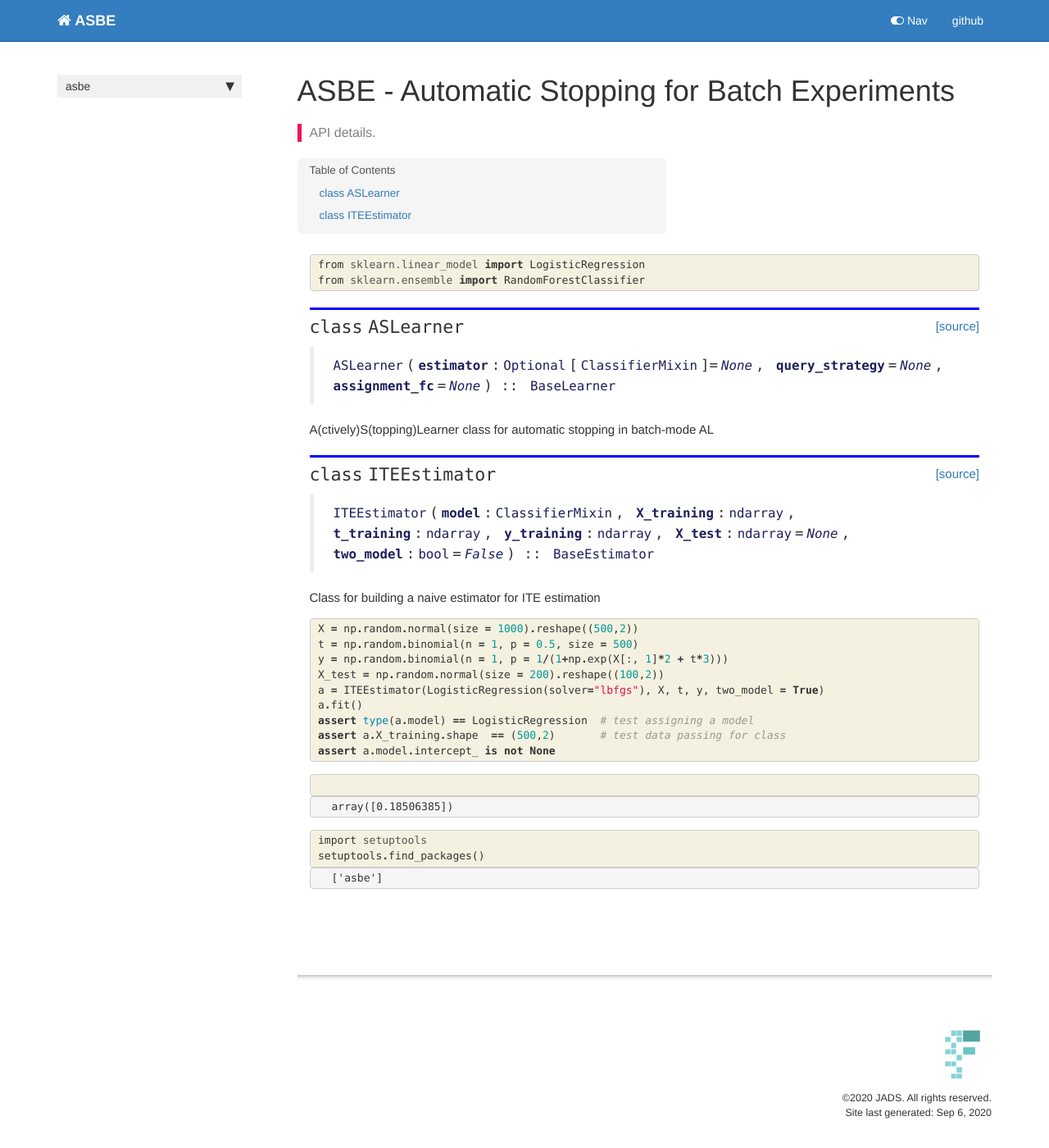
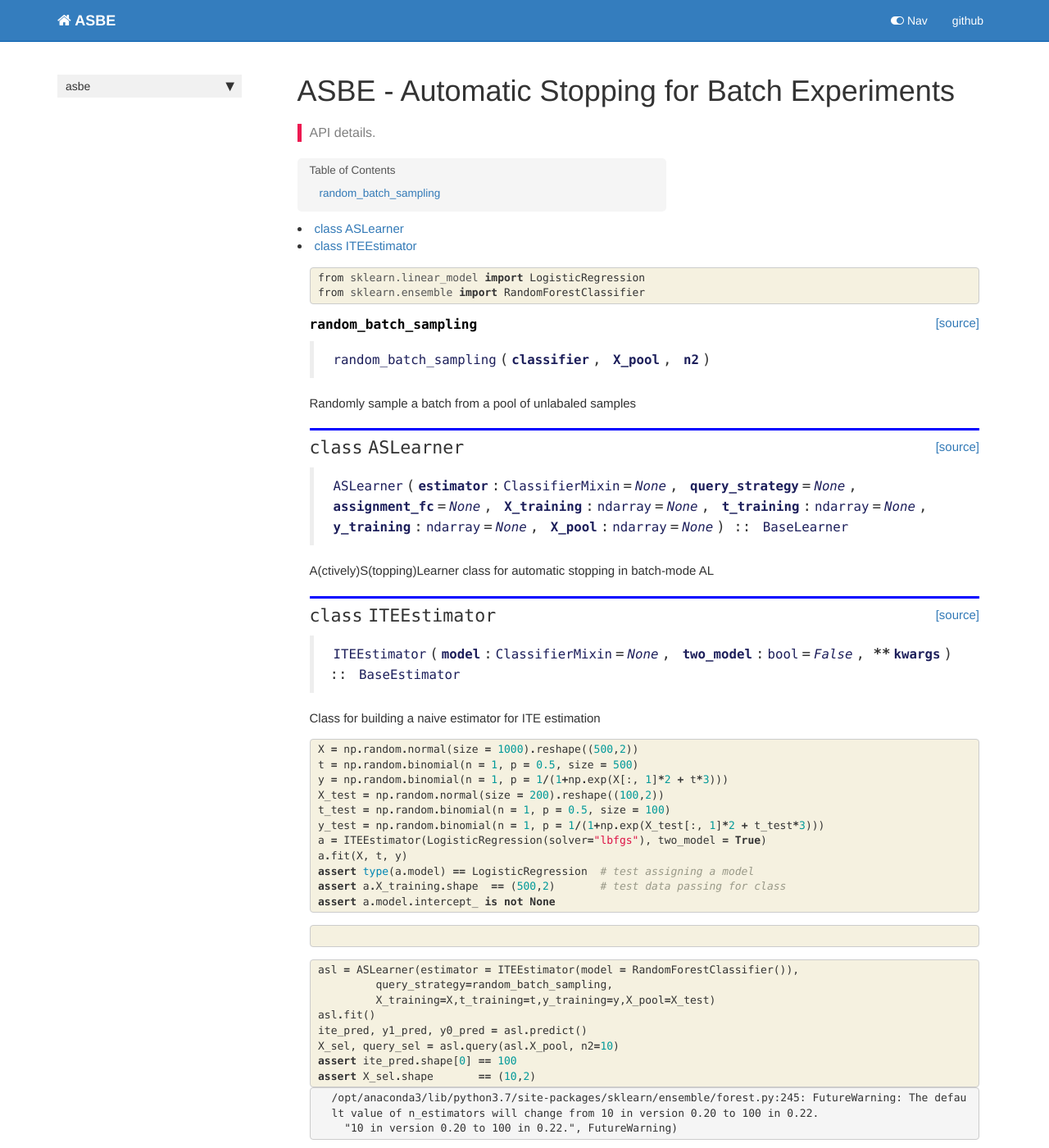
Before and after one commit to puhazoli/asbe, a Jekyll site: the page built from docs/core.html, in a window 1280 px wide and 1400 px high. Shown: the whole window at 82% size. Built offline with Jekyll 4.4.1, drawn with Linux system fonts in a browser that asks for light colours; nearby versions of some CDN libraries; comment, search, counter and statistics services are not loaded.

Commit message:
updated documentation

```diff
--- a/docs/core.html
+++ b/docs/core.html
@@ -72,7 +72,32 @@ nb_path: "00_core.ipynb"
 
 
 <div class="output_markdown rendered_html output_subarea ">
-<h2 id="ASLearner" class="doc_header"><code>class</code> <code>ASLearner</code><a href="https://github.com/puhazoli/asbe/tree/master/asbe/core.py#L14" class="source_link" style="float:right">[source]</a></h2><blockquote><p><code>ASLearner</code>(<strong><code>estimator</code></strong>:<code>Optional</code>[<code>ClassifierMixin</code>]=<em><code>None</code></em>, <strong><code>query_strategy</code></strong>=<em><code>None</code></em>, <strong><code>assignment_fc</code></strong>=<em><code>None</code></em>) :: <code>BaseLearner</code></p>
+<h4 id="random_batch_sampling" class="doc_header"><code>random_batch_sampling</code><a href="https://github.com/puhazoli/asbe/tree/master/asbe/core.py#L13" class="source_link" style="float:right">[source]</a></h4><blockquote><p><code>random_batch_sampling</code>(<strong><code>classifier</code></strong>, <strong><code>X_pool</code></strong>, <strong><code>n2</code></strong>)</p>
+</blockquote>
+<p>Randomly sample a batch from a pool of unlabaled samples</p>
+
+</div>
+
+</div>
+
+</div>
+</div>
+
+</div>
+    {% endraw %}
+
+    {% raw %}
+
+<div class="cell border-box-sizing code_cell rendered">
+
+<div class="output_wrapper">
+<div class="output">
+
+<div class="output_area">
+
+
+<div class="output_markdown rendered_html output_subarea ">
+<h2 id="ASLearner" class="doc_header"><code>class</code> <code>ASLearner</code><a href="https://github.com/puhazoli/asbe/tree/master/asbe/core.py#L20" class="source_link" style="float:right">[source]</a></h2><blockquote><p><code>ASLearner</code>(<strong><code>estimator</code></strong>:<code>ClassifierMixin</code>=<em><code>None</code></em>, <strong><code>query_strategy</code></strong>=<em><code>None</code></em>, <strong><code>assignment_fc</code></strong>=<em><code>None</code></em>, <strong><code>X_training</code></strong>:<code>ndarray</code>=<em><code>None</code></em>, <strong><code>t_training</code></strong>:<code>ndarray</code>=<em><code>None</code></em>, <strong><code>y_training</code></strong>:<code>ndarray</code>=<em><code>None</code></em>, <strong><code>X_pool</code></strong>:<code>ndarray</code>=<em><code>None</code></em>) :: <code>BaseLearner</code></p>
 </blockquote>
 <p>A(ctively)S(topping)Learner class for automatic stopping in batch-mode AL</p>
 
@@ -104,7 +129,7 @@ nb_path: "00_core.ipynb"
 
 
 <div class="output_markdown rendered_html output_subarea ">
-<h2 id="ITEEstimator" class="doc_header"><code>class</code> <code>ITEEstimator</code><a href="https://github.com/puhazoli/asbe/tree/master/asbe/core.py#L29" class="source_link" style="float:right">[source]</a></h2><blockquote><p><code>ITEEstimator</code>(<strong><code>model</code></strong>:<code>ClassifierMixin</code>, <strong><code>X_training</code></strong>:<code>ndarray</code>, <strong><code>t_training</code></strong>:<code>ndarray</code>, <strong><code>y_training</code></strong>:<code>ndarray</code>, <strong><code>X_test</code></strong>:<code>ndarray</code>=<em><code>None</code></em>, <strong><code>two_model</code></strong>:<code>bool</code>=<em><code>False</code></em>) :: <code>BaseEstimator</code></p>
+<h2 id="ITEEstimator" class="doc_header"><code>class</code> <code>ITEEstimator</code><a href="https://github.com/puhazoli/asbe/tree/master/asbe/core.py#L67" class="source_link" style="float:right">[source]</a></h2><blockquote><p><code>ITEEstimator</code>(<strong><code>model</code></strong>:<code>ClassifierMixin</code>=<em><code>None</code></em>, <strong><code>two_model</code></strong>:<code>bool</code>=<em><code>False</code></em>, <strong>**<code>kwargs</code></strong>) :: <code>BaseEstimator</code></p>
 </blockquote>
 <p>Class for building a naive estimator for ITE estimation</p>
 
@@ -129,8 +154,10 @@ nb_path: "00_core.ipynb"
 <span class="n">t</span> <span class="o">=</span> <span class="n">np</span><span class="o">.</span><span class="n">random</span><span class="o">.</span><span class="n">binomial</span><span class="p">(</span><span class="n">n</span> <span class="o">=</span> <span class="mi">1</span><span class="p">,</span> <span class="n">p</span> <span class="o">=</span> <span class="mf">0.5</span><span class="p">,</span> <span class="n">size</span> <span class="o">=</span> <span class="mi">500</span><span class="p">)</span>
 <span class="n">y</span> <span class="o">=</span> <span class="n">np</span><span class="o">.</span><span class="n">random</span><span class="o">.</span><span class="n">binomial</span><span class="p">(</span><span class="n">n</span> <span class="o">=</span> <span class="mi">1</span><span class="p">,</span> <span class="n">p</span> <span class="o">=</span> <span class="mi">1</span><span class="o">/</span><span class="p">(</span><span class="mi">1</span><span class="o">+</span><span class="n">np</span><span class="o">.</span><span class="n">exp</span><span class="p">(</span><span class="n">X</span><span class="p">[:,</span> <span class="mi">1</span><span class="p">]</span><span class="o">*</span><span class="mi">2</span> <span class="o">+</span> <span class="n">t</span><span class="o">*</span><span class="mi">3</span><span class="p">)))</span>
 <span class="n">X_test</span> <span class="o">=</span> <span class="n">np</span><span class="o">.</span><span class="n">random</span><span class="o">.</span><span class="n">normal</span><span class="p">(</span><span class="n">size</span> <span class="o">=</span> <span class="mi">200</span><span class="p">)</span><span class="o">.</span><span class="n">reshape</span><span class="p">((</span><span class="mi">100</span><span class="p">,</span><span class="mi">2</span><span class="p">))</span>
-<span class="n">a</span> <span class="o">=</span> <span class="n">ITEEstimator</span><span class="p">(</span><span class="n">LogisticRegression</span><span class="p">(</span><span class="n">solver</span><span class="o">=</span><span class="s2">&quot;lbfgs&quot;</span><span class="p">),</span> <span class="n">X</span><span class="p">,</span> <span class="n">t</span><span class="p">,</span> <span class="n">y</span><span class="p">,</span> <span class="n">two_model</span> <span class="o">=</span> <span class="kc">True</span><span class="p">)</span>
-<span class="n">a</span><span class="o">.</span><span class="n">fit</span><span class="p">()</span>
+<span class="n">t_test</span> <span class="o">=</span> <span class="n">np</span><span class="o">.</span><span class="n">random</span><span class="o">.</span><span class="n">binomial</span><span class="p">(</span><span class="n">n</span> <span class="o">=</span> <span class="mi">1</span><span class="p">,</span> <span class="n">p</span> <span class="o">=</span> <span class="mf">0.5</span><span class="p">,</span> <span class="n">size</span> <span class="o">=</span> <span class="mi">100</span><span class="p">)</span>
+<span class="n">y_test</span> <span class="o">=</span> <span class="n">np</span><span class="o">.</span><span class="n">random</span><span class="o">.</span><span class="n">binomial</span><span class="p">(</span><span class="n">n</span> <span class="o">=</span> <span class="mi">1</span><span class="p">,</span> <span class="n">p</span> <span class="o">=</span> <span class="mi">1</span><span class="o">/</span><span class="p">(</span><span class="mi">1</span><span class="o">+</span><span class="n">np</span><span class="o">.</span><span class="n">exp</span><span class="p">(</span><span class="n">X_test</span><span class="p">[:,</span> <span class="mi">1</span><span class="p">]</span><span class="o">*</span><span class="mi">2</span> <span class="o">+</span> <span class="n">t_test</span><span class="o">*</span><span class="mi">3</span><span class="p">)))</span>
+<span class="n">a</span> <span class="o">=</span> <span class="n">ITEEstimator</span><span class="p">(</span><span class="n">LogisticRegression</span><span class="p">(</span><span class="n">solver</span><span class="o">=</span><span class="s2">&quot;lbfgs&quot;</span><span class="p">),</span> <span class="n">two_model</span> <span class="o">=</span> <span class="kc">True</span><span class="p">)</span>
+<span class="n">a</span><span class="o">.</span><span class="n">fit</span><span class="p">(</span><span class="n">X</span><span class="p">,</span> <span class="n">t</span><span class="p">,</span> <span class="n">y</span><span class="p">)</span>
 <span class="k">assert</span> <span class="nb">type</span><span class="p">(</span><span class="n">a</span><span class="o">.</span><span class="n">model</span><span class="p">)</span> <span class="o">==</span> <span class="n">LogisticRegression</span>  <span class="c1"># test assigning a model</span>
 <span class="k">assert</span> <span class="n">a</span><span class="o">.</span><span class="n">X_training</span><span class="o">.</span><span class="n">shape</span>  <span class="o">==</span> <span class="p">(</span><span class="mi">500</span><span class="p">,</span><span class="mi">2</span><span class="p">)</span>       <span class="c1"># test data passing for class</span>
 <span class="k">assert</span> <span class="n">a</span><span class="o">.</span><span class="n">model</span><span class="o">.</span><span class="n">intercept_</span> <span class="ow">is</span> <span class="ow">not</span> <span class="kc">None</span>
@@ -157,22 +184,6 @@ nb_path: "00_core.ipynb"
 </div>
 </div>
 
-<div class="output_wrapper">
-<div class="output">
-
-<div class="output_area">
-
-
-
-<div class="output_text output_subarea output_execute_result">
-<pre>array([0.18506385])</pre>
-</div>
-
-</div>
-
-</div>
-</div>
-
 </div>
     {% endraw %}
 
@@ -183,8 +194,14 @@ nb_path: "00_core.ipynb"
 
 <div class="inner_cell">
     <div class="input_area">
-<div class=" highlight hl-ipython3"><pre><span></span><span class="kn">import</span> <span class="nn">setuptools</span>
-<span class="n">setuptools</span><span class="o">.</span><span class="n">find_packages</span><span class="p">()</span>
+<div class=" highlight hl-ipython3"><pre><span></span><span class="n">asl</span> <span class="o">=</span> <span class="n">ASLearner</span><span class="p">(</span><span class="n">estimator</span> <span class="o">=</span> <span class="n">ITEEstimator</span><span class="p">(</span><span class="n">model</span> <span class="o">=</span> <span class="n">RandomForestClassifier</span><span class="p">()),</span>
+         <span class="n">query_strategy</span><span class="o">=</span><span class="n">random_batch_sampling</span><span class="p">,</span>
+         <span class="n">X_training</span><span class="o">=</span><span class="n">X</span><span class="p">,</span><span class="n">t_training</span><span class="o">=</span><span class="n">t</span><span class="p">,</span><span class="n">y_training</span><span class="o">=</span><span class="n">y</span><span class="p">,</span><span class="n">X_pool</span><span class="o">=</span><span class="n">X_test</span><span class="p">)</span>
+<span class="n">asl</span><span class="o">.</span><span class="n">fit</span><span class="p">()</span>
+<span class="n">ite_pred</span><span class="p">,</span> <span class="n">y1_pred</span><span class="p">,</span> <span class="n">y0_pred</span> <span class="o">=</span> <span class="n">asl</span><span class="o">.</span><span class="n">predict</span><span class="p">()</span>
+<span class="n">X_sel</span><span class="p">,</span> <span class="n">query_sel</span> <span class="o">=</span> <span class="n">asl</span><span class="o">.</span><span class="n">query</span><span class="p">(</span><span class="n">asl</span><span class="o">.</span><span class="n">X_pool</span><span class="p">,</span> <span class="n">n2</span><span class="o">=</span><span class="mi">10</span><span class="p">)</span>
+<span class="k">assert</span> <span class="n">ite_pred</span><span class="o">.</span><span class="n">shape</span><span class="p">[</span><span class="mi">0</span><span class="p">]</span> <span class="o">==</span> <span class="mi">100</span>
+<span class="k">assert</span> <span class="n">X_sel</span><span class="o">.</span><span class="n">shape</span>       <span class="o">==</span> <span class="p">(</span><span class="mi">10</span><span class="p">,</span><span class="mi">2</span><span class="p">)</span>
 </pre></div>
 
     </div>
@@ -196,12 +213,11 @@ nb_path: "00_core.ipynb"
 
 <div class="output_area">
 
-
-
-<div class="output_text output_subarea output_execute_result">
-<pre>[&#39;asbe&#39;]</pre>
+<div class="output_subarea output_stream output_stderr output_text">
+<pre>/opt/anaconda3/lib/python3.7/site-packages/sklearn/ensemble/forest.py:245: FutureWarning: The default value of n_estimators will change from 10 in version 0.20 to 100 in 0.22.
+  &#34;10 in version 0.20 to 100 in 0.22.&#34;, FutureWarning)
+</pre>
 </div>
-
 </div>
 
 </div>
```
Also changed, not shown: asbe/core.py (+29 -17 lines).
